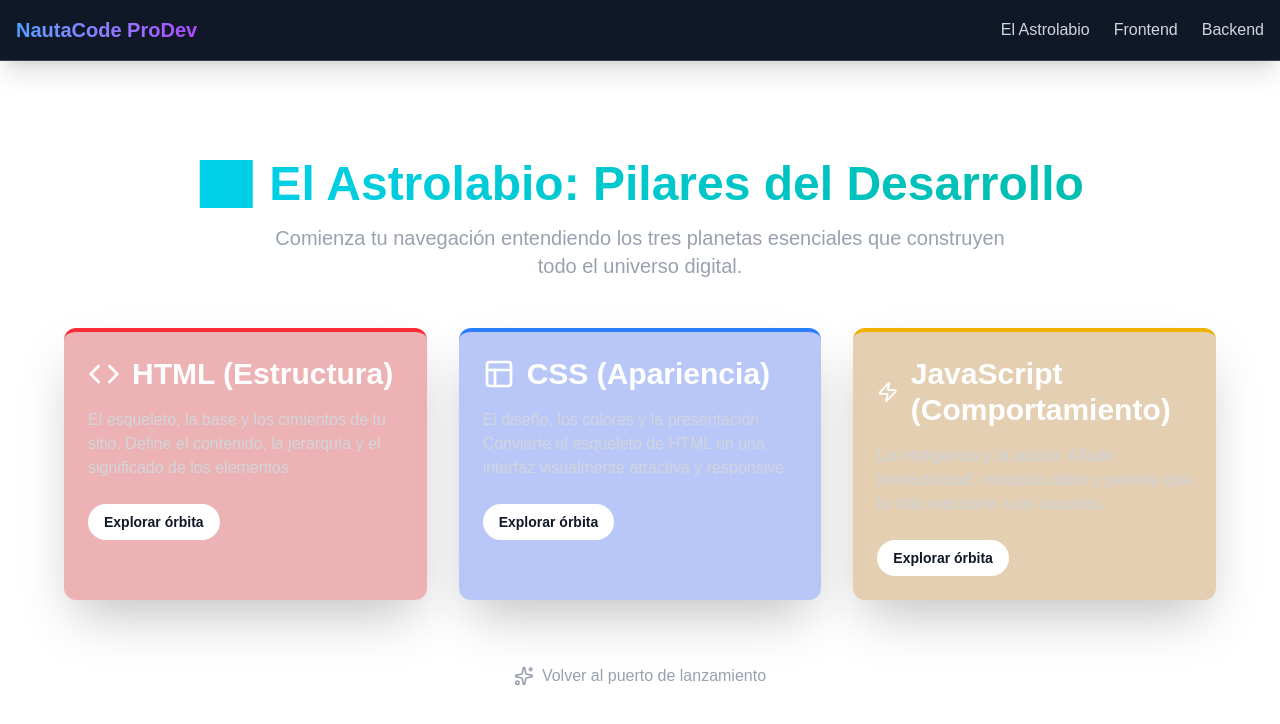
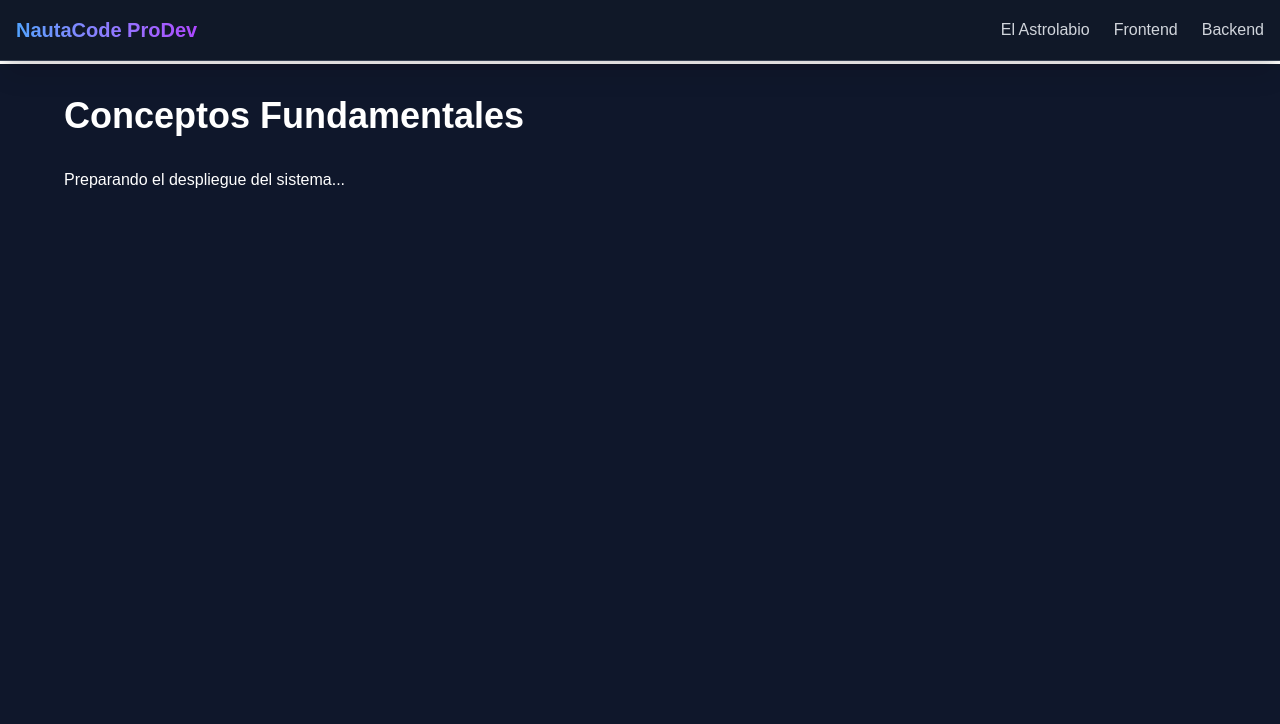
Before and after one commit to Nautacore/nautacode-prodev, a Next.js app: page /conceptos-fundamentales in a window 1280 px wide. Shown: the top 724 px of the page. Built offline with nearby package versions, Linux system fonts and the light colour scheme.

Commit message:
Update page.tsx

```diff
--- a/src/app/conceptos-fundamentales/page.tsx
+++ b/src/app/conceptos-fundamentales/page.tsx
@@ -1,72 +1,41 @@
-// src/app/conceptos-fundamentales/page.tsx
+import React from 'react';
 
-import Link from 'next/link';
-import { Sparkles, Code, Layout, Zap } from 'lucide-react'; // Iconos temáticos
+// Definimos qué tipo de datos recibe la tarjeta (Para que TypeScript no se queje)
+interface PlanetCardProps {
+  title: string;
+  description: string;
+  colorClass: string;
+  icon: any;
+  link: string;
+}
 
 // Componente Tarjeta de Planeta
-const PlanetCard = ({ title, description, colorClass, icon: Icon, link }) => (
-  <div className={`p-6 rounded-xl shadow-2xl transition-all duration-500 hover:scale-[1.02] transform border-t-4 ${colorClass}`}>
+const PlanetCard = ({ title, description, colorClass, icon: Icon, link }: PlanetCardProps) => (
+  <div className={`p-6 rounded-xl shadow-2xl transition-all duration-500 hover:scale-[1.02] transform border-t-4 ${colorClass} bg-slate-800`}>
     <div className="flex items-center mb-4">
       <Icon className="w-8 h-8 mr-3 text-white" />
-      <h3 className="text-3xl font-bold text-white">{title}</h3>
+      <h3 className="text-2xl font-bold text-white">{title}</h3>
     </div>
-    <p className="text-gray-300 mb-6">{description}</p>
-    <Link
+    <p className="text-slate-300 mb-6 leading-relaxed">
+      {description}
+    </p>
+    <a
       href={link}
-      className={`inline-block py-2 px-4 rounded-full text-sm font-semibold transition-colors duration-300 bg-white text-gray-900 hover:bg-gray-200`}
+      className="inline-flex items-center text-white font-semibold hover:underline"
     >
-      Explorar órbita
-    </Link>
+      Explorar Planeta
+    </a>
   </div>
 );
 
-export default function ConceptosFundamentales() {
+export default function ConceptosPage() {
   return (
-    <main className="min-h-screen p-8 pt-24">
-      <div className="container mx-auto max-w-6xl">
-        <h1 className="text-5xl font-extrabold text-transparent bg-clip-text bg-gradient-to-r from-cyan-400 to-teal-500 mb-4 text-center">
-          🌌 El Astrolabio: Pilares del Desarrollo
-        </h1>
-        <p className="text-xl text-gray-400 mb-12 text-center max-w-3xl mx-auto">
-          Comienza tu navegación entendiendo los tres planetas esenciales que construyen todo el universo digital.
-        </p>
-
-        {/* Grid de 3 tarjetas */}
-        <div className="grid grid-cols-1 md:grid-cols-3 gap-8">
-
-          {/* Planeta 1: HTML */}
-          <PlanetCard
-            title="HTML (Estructura)"
-            description="El esqueleto, la base y los cimientos de tu sitio. Define el contenido, la jerarquía y el significado de los elementos."
-            colorClass="bg-red-700/30 border-red-500" // Fondo semitransparente con borde rojo
-            icon={Code}
-            link="/html-planet" // Ruta que crearemos después
-          />
-
-          {/* Planeta 2: CSS */}
-          <PlanetCard
-            title="CSS (Apariencia)"
-            description="El diseño, los colores y la presentación. Convierte el esqueleto de HTML en una interfaz visualmente atractiva y responsive."
-            colorClass="bg-blue-700/30 border-blue-500" // Fondo semitransparente con borde azul
-            icon={Layout}
-            link="/css-planet"
-          />
-
-          {/* Planeta 3: JavaScript */}
-          <PlanetCard
-            title="JavaScript (Comportamiento)"
-            description="La inteligencia y la acción. Añade interactividad, manipula datos y permite que tu sitio reaccione a los usuarios."
-            colorClass="bg-yellow-700/30 border-yellow-500" // Fondo semitransparente con borde amarillo
-            icon={Zap}
-            link="/javascript-planet"
-          />
-        </div>
-
-        {/* Botón de retorno */}
-        <div className="mt-16 text-center">
-          <Link href="/" className="inline-flex items-center text-gray-400 hover:text-blue-400 transition-colors">
-            <Sparkles className="w-5 h-5 mr-2" /> Volver al puerto de lanzamiento
-          </Link>
+    <main className="min-h-screen bg-slate-900 p-8">
+      <div className="max-w-6xl mx-auto">
+        <h1 className="text-4xl font-bold text-white mb-8">Conceptos Fundamentales</h1>
+        <div className="grid grid-cols-1 md:grid-cols-2 lg:grid-cols-3 gap-8">
+          {/* Aquí puedes agregar tus PlanetCards después, por ahora esto lo hará compilar */}
+          <p className="text-white">Preparando el despliegue del sistema...</p>
         </div>
       </div>
     </main>
```
